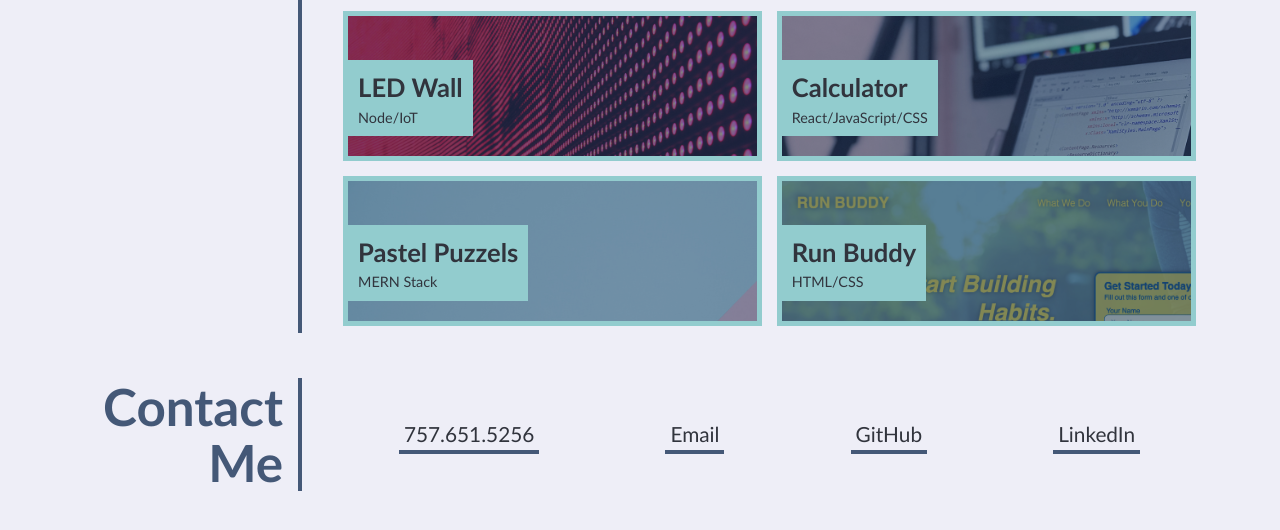
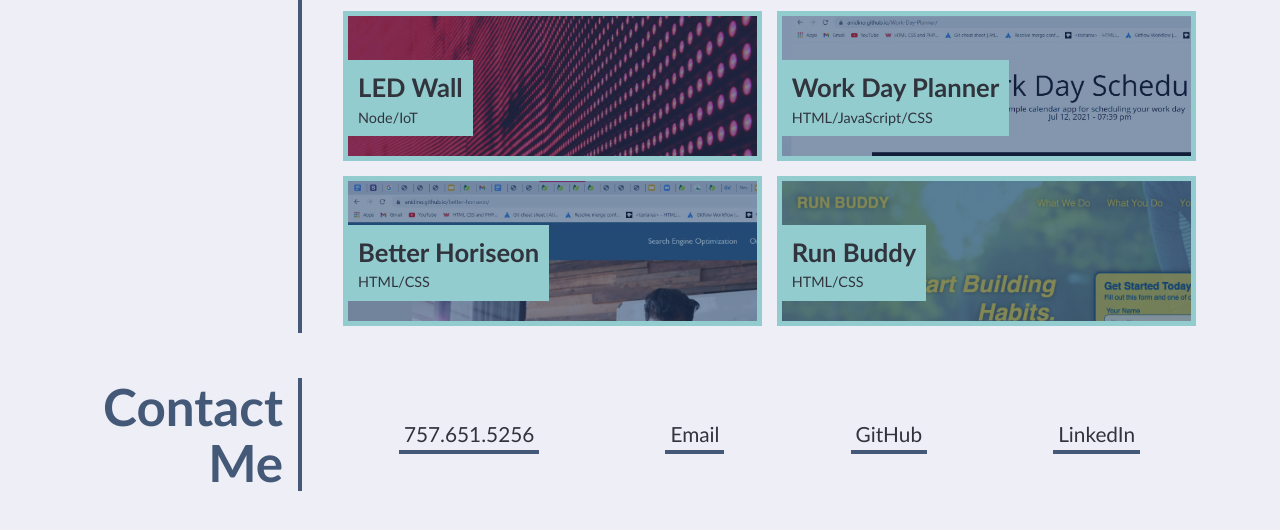
Before and after one commit to anidino/Portfolio, a plain HTML site: page index.html in a window 1280 px wide. Shown: the part 934-1464 px from the top of the page. Drawn offline with Linux system fonts and the light colour scheme.

Commit message:
updated portfolio

```diff
--- a/assets/css/style.css
+++ b/assets/css/style.css
@@ -229,11 +229,11 @@
   }
 
   .react-calc {
-    background-image: url("../images/02-portfolio-2.jpg");
+    background-image: url("../images/workDay.jpg");
   }
 
   .pastel-puzzles {
-    background-image: url("../images/02-portfolio-3.jpg");
+    background-image: url("../images/betterHoriseon1.jpg");
   }
 
   .surf-report {
--- a/index.html
+++ b/index.html
@@ -52,7 +52,7 @@
             <h2>Work</h2>
             <div class="flex-container">
 
-                <a href="https://bgallag5.github.io/Find-nFresh/" class="flex-item surf-report">
+                <a href="https://anidino.github.io/Find-nFresh/" class="flex-item surf-report">
                     <div>
                         <h3>Find Fresh</h3>
                         <span>JavaScript/HTML/CSS</span>
@@ -65,17 +65,17 @@
                         <span>Node/IoT</span>
                     </div>
                 </a>
-                <a href="#" class="flex-item react-calc">
+                <a href="https://anidino.github.io/Work-Day-Planner/" class="flex-item react-calc">
                     <div>
-                        <h3>Calculator</h3>
-                        <span>React/JavaScript/CSS</span>
+                        <h3>Work Day Planner</h3>
+                        <span>HTML/JavaScript/CSS</span>
                     </div>
                 </a>
 
-                <a href="#" class="flex-item pastel-puzzles">
+                <a href="https://anidino.github.io/better-horiseon/" class="flex-item pastel-puzzles">
                     <div>
-                        <h3>Pastel Puzzels</h3>
-                        <span>MERN Stack</span>
+                        <h3>Better Horiseon</h3>
+                        <span>HTML/CSS</span>
                     </div>
                 </a>
 
```
Also changed, not shown: assets/images/betterHoriseon1.jpg (added), assets/images/workDay.jpg (added).
